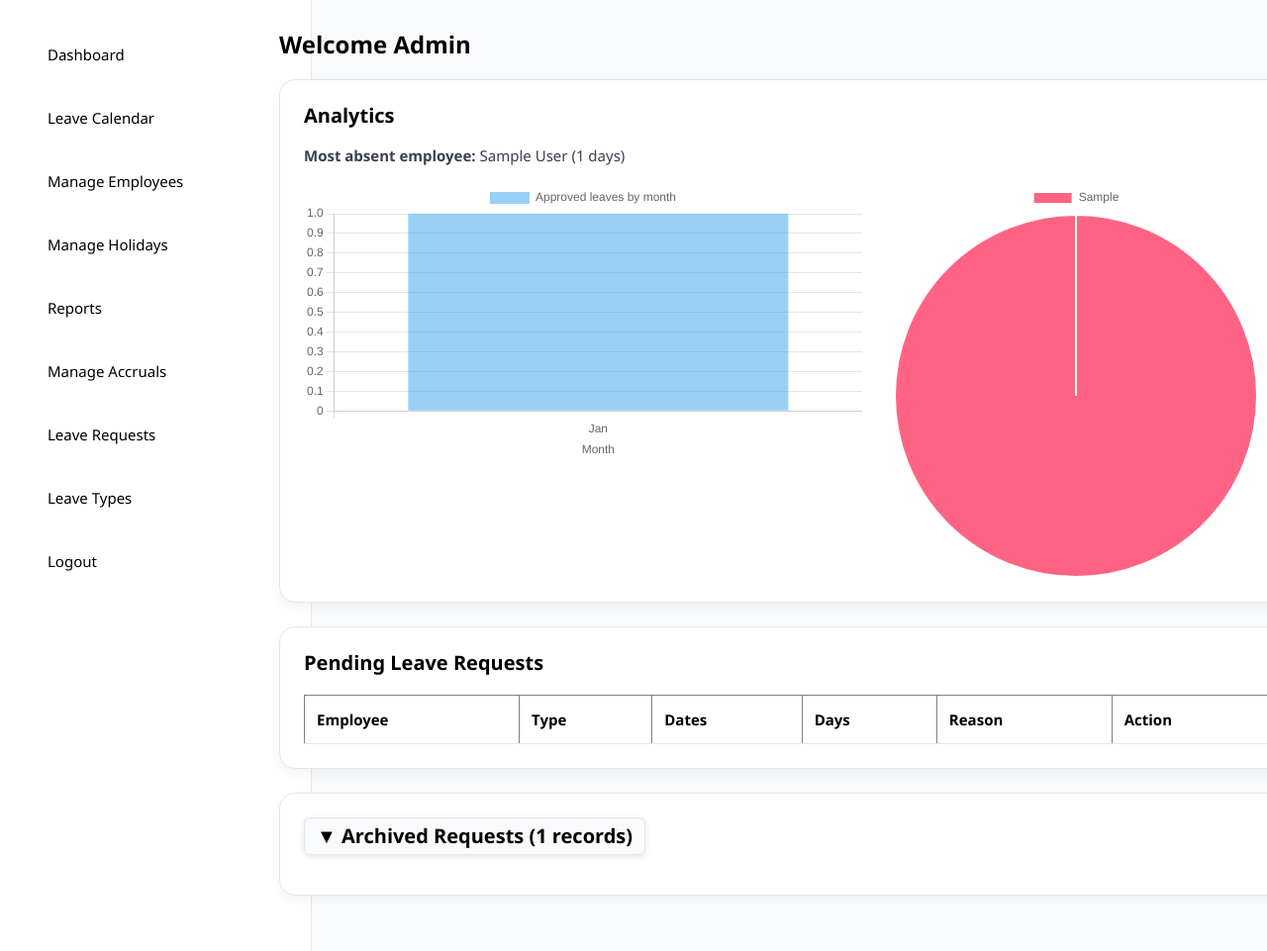
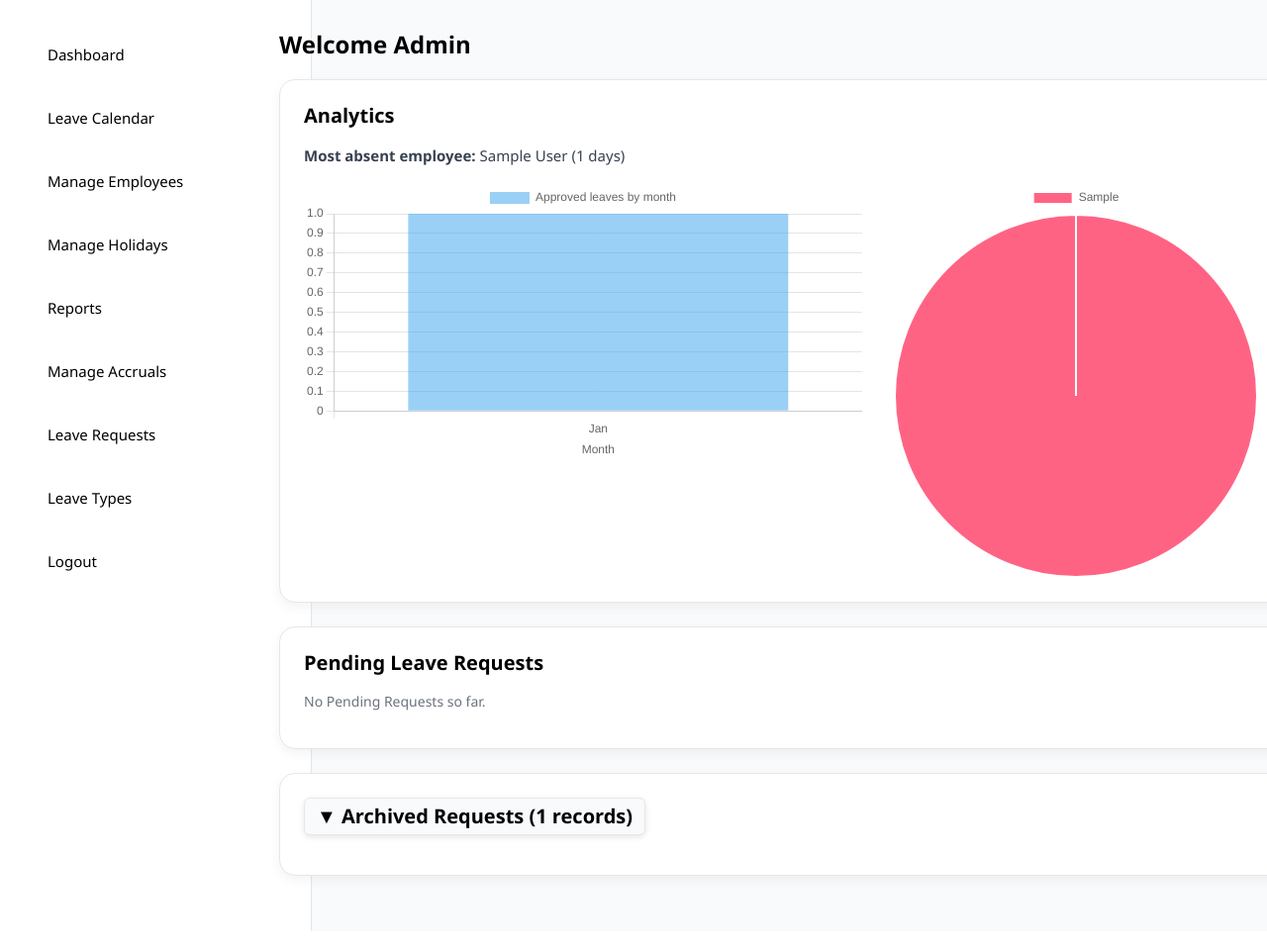
Before and after one commit to UsherBeyo/capstone, a PHP site: page /views/dashboard.php in a window 1280 px wide. Shown: the part 106-1067 px from the top of the page at 99% size. Run offline with PHP 8.4, Linux system fonts and the light colour scheme; the visitor is signed in with stand-in values (Sample User, id 1); tables that the repository leaves empty or names only in its code hold one stand-in row (values such as "Sample post"); grey boxes marked "Sample" are stand-in pictures; lists and menus that the app fills with data are empty.

Commit message:
March 2, 1:05PN

```diff
--- a/views/dashboard.php
+++ b/views/dashboard.php
@@ -397,6 +397,9 @@ if ($role === 'employee') {
         <div class="card">
             <h3>Pending Leave Requests</h3>
 
+            <?php if(empty($requests)): ?>
+                <p style="color:#6b7280;font-size:14px;margin:12px 0;">No Pending Requests so far.</p>
+            <?php else: ?>
             <table border="1" width="100%">
                 <tr>
                     <th>Employee</th>
@@ -434,6 +437,7 @@ if ($role === 'employee') {
                 <?php endforeach; ?>
 
             </table>
+            <?php endif; ?>
         </div>
 
         <?php if(!empty($archived)): ?>
```
